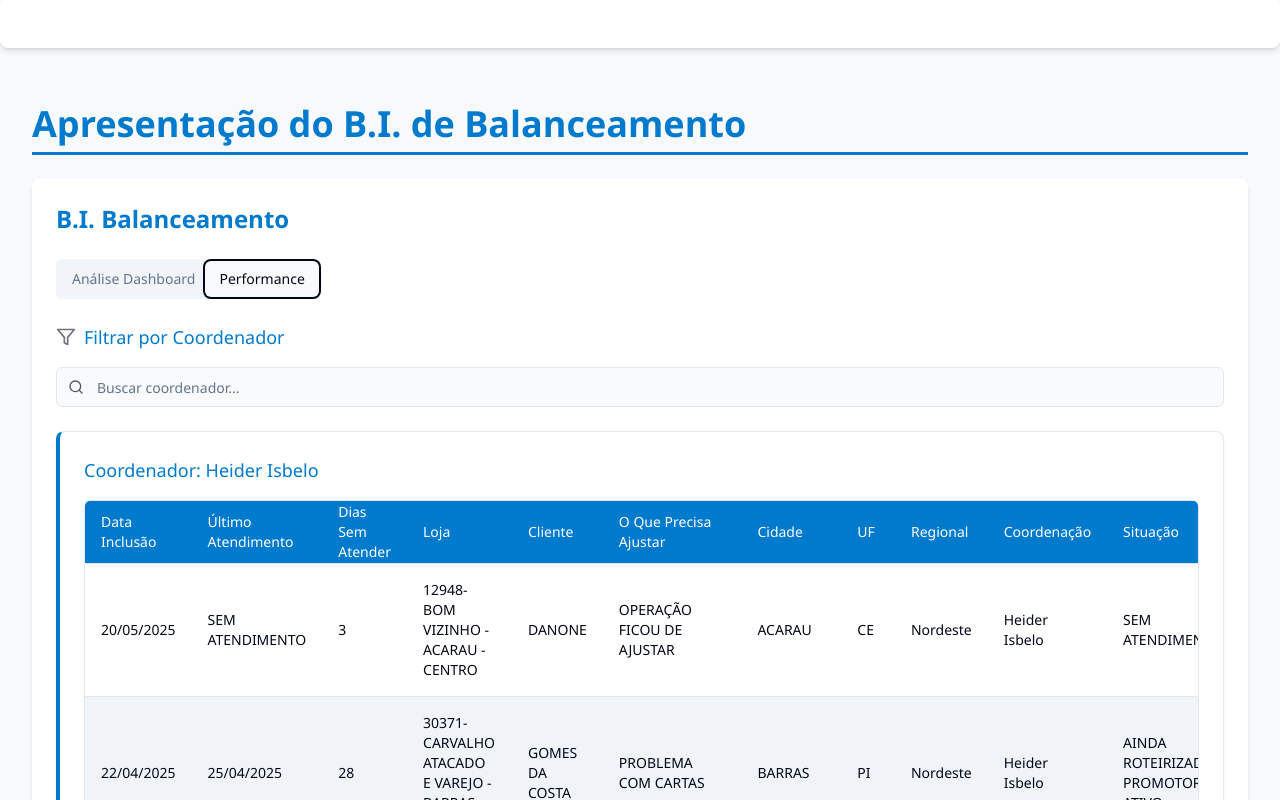
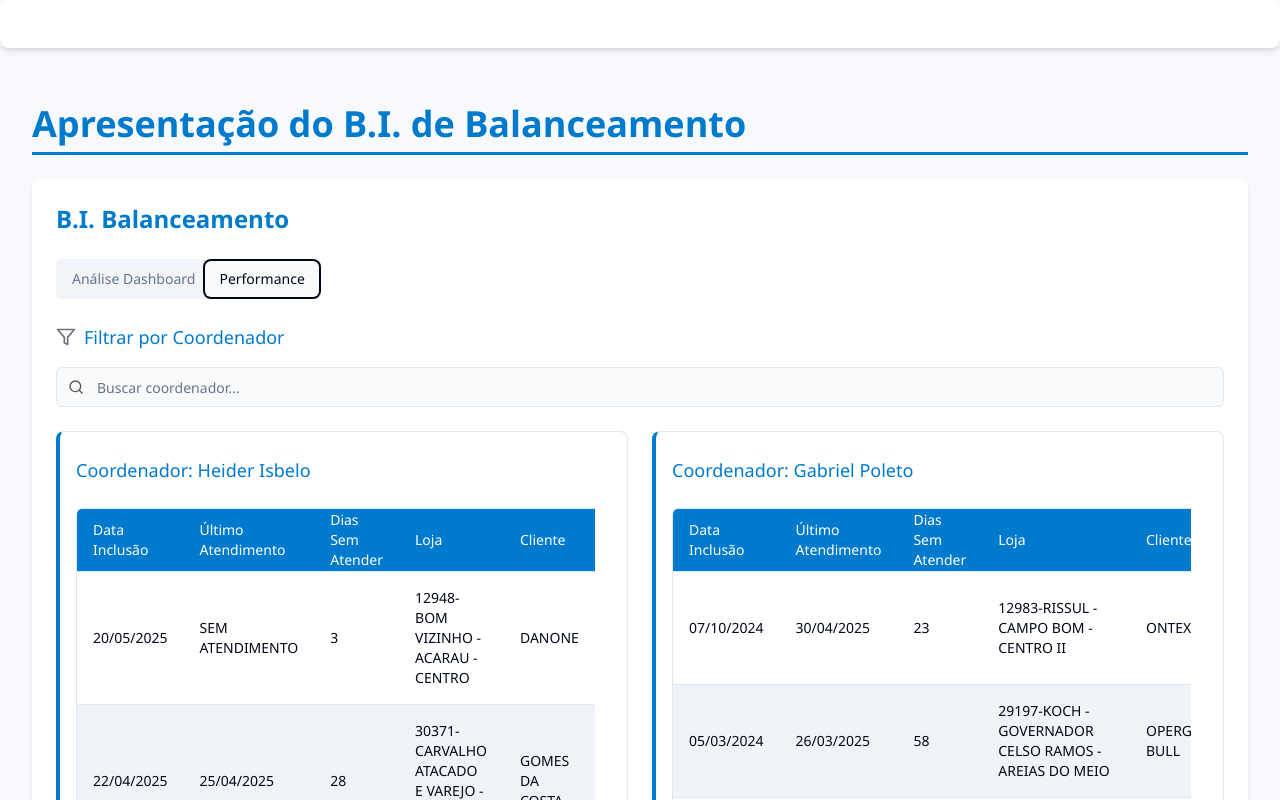
Before and after one commit to iancacamara/balance-bi-icons, a React (Vite) app: page / in a window 1280 px wide. Both pictures are taken after a click on the tab "Performance". Shown: the top 800 px of the page. Built offline with nearby package versions, Linux system fonts and the light colour scheme.

Commit message:
Refactor: Cascade performance data, adjust layout
- Implemented cascading display of performance data within each coordinator's section.
- Adjusted layout to minimize scrollbars.
- Refactored `PowerBISection` to improve presentation.

```diff
--- a/src/components/PowerBISection.tsx
+++ b/src/components/PowerBISection.tsx
@@ -5,6 +5,7 @@ import { Tabs, TabsContent, TabsList, TabsTrigger } from "@/components/ui/tabs";
 import { Input } from "@/components/ui/input";
 import { Search, Filter } from 'lucide-react';
 import DataTable from '@/components/DataTable';
+import { ScrollArea } from '@/components/ui/scroll-area';
 
 // Definindo a estrutura dos dados de desempenho
 interface PerformanceData {
@@ -140,19 +141,23 @@ const PowerBISection = () => {
             </div>
           </div>
 
+          <div className="grid grid-cols-1 lg:grid-cols-2 gap-6">
             {Object.entries(dataByCoordinator).map(([coordinator, data], index) => (
-            <Card key={index} className="mb-6 border-l-4 border-l-bi-primary">
-              <CardContent className="p-6">
-                <h3 className="text-lg font-medium mb-4">Coordenador: {coordinator}</h3>
+              <Card key={index} className="border-l-4 border-l-bi-primary">
+                <CardContent className="p-4">
+                  <h3 className="text-lg font-medium mb-4 sticky top-0 bg-white py-2">Coordenador: {coordinator}</h3>
 
+                  <ScrollArea className="h-[500px] pr-4">
                     <DataTable
                       headers={performanceHeaders}
                       data={formatTableData(data)}
                       caption={`Performance - ${coordinator}`}
                     />
+                  </ScrollArea>
                 </CardContent>
               </Card>
             ))}
+          </div>
 
           {Object.keys(dataByCoordinator).length === 0 && (
             <div className="text-center p-8 bg-gray-50 rounded-lg">
```
Lines whose indentation alone changed are shown as unchanged.
